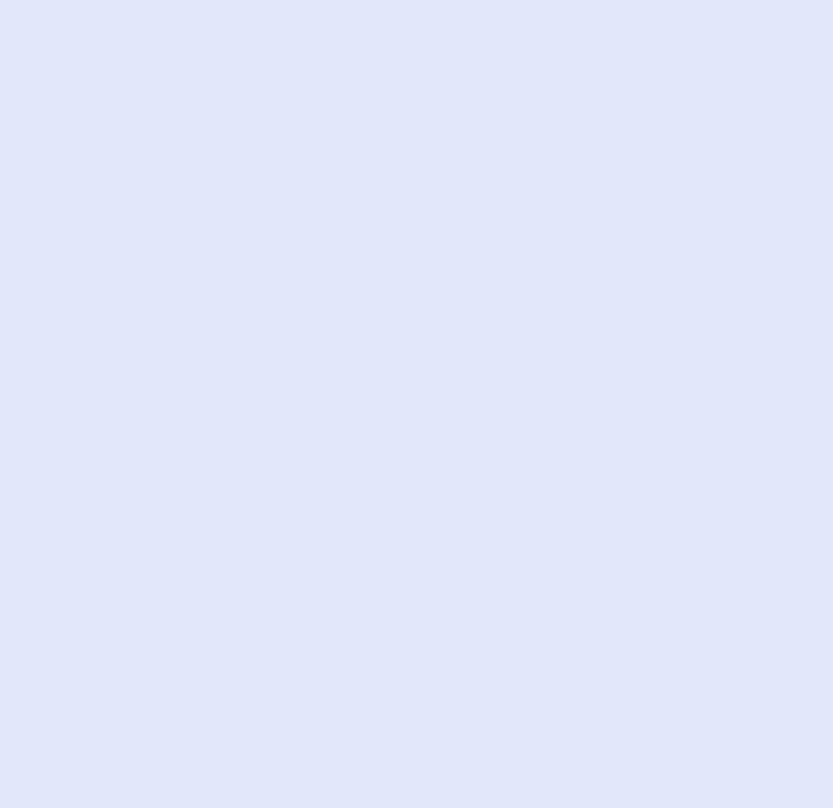
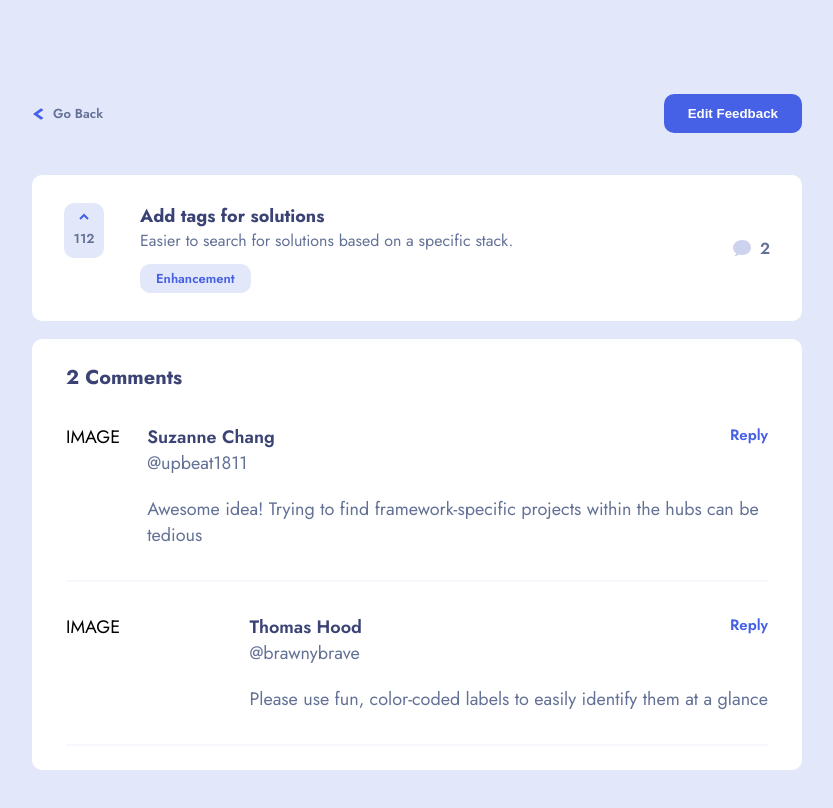
Before and after one commit to jackb14/product-feedback-app, a React (Create React App) app: page /post/1 in a window 1280 px wide. Before the commit this address had no page. Shown: the top 808 px of the page, without its empty margins (223-1056 px from the left). Built offline with nearby package versions, Linux system fonts and the light colour scheme.

Commit message:
add comment thread

```diff
--- a/src/App.js
+++ b/src/App.js
@@ -6,6 +6,7 @@ import JSON_DATA from "./data.json";
 import { Route, Routes } from "react-router-dom";
 import Roadmap from "./pages/Roadmap/Roadmap";
 import AddFeedback from "./pages/Add Feedback/AddFeedback";
+import FeedbackDetail from "./pages/Feedback Detail/FeedbackDetails";
 
 function App() {
   const [data, setData] = useState(JSON_DATA);
@@ -18,8 +19,10 @@ function App() {
       <DataContext.Provider value={value}>
         <Routes>
           <Route path="/" element={<Suggestions />} />
+          <Route path="*" element={<Suggestions />} />
           <Route path="/roadmap" element={<Roadmap />} />
           <Route path="/add-feedback" element={<AddFeedback />} />
+          <Route path="/post/:id" element={<FeedbackDetail />} />
         </Routes>
         <GlobalStyles />
       </DataContext.Provider>
--- a/src/GlobalStyles.js
+++ b/src/GlobalStyles.js
@@ -9,12 +9,11 @@ export const GlobalStyles = createGlobalStyle`
   }
   html {
     font-size: 1.125rem;
-    max-width: 1110px;
-    margin: auto;
     font-family: 'Jost', arial, sans-serif;
   }
   body {
     background-color: #E3E7FA;
+    margin-bottom: 94px;
   }
   input {
     font-family: 'Jost', arial, sans-serif;
--- a/src/pages/Add Feedback/AddFeedback.js
+++ b/src/pages/Add Feedback/AddFeedback.js
@@ -92,6 +92,8 @@ const StyledWrapper = styled.div`
   justify-content: center;
   padding-top: 94px;
   gap: 1.8rem;
+  max-width: 1110px;
+  margin: auto;
 `;
 
 const ButtonWrapper = styled.div`
--- /dev/null
+++ b/src/pages/Feedback Detail/FeedbackDetails.js
@@ -0,0 +1,62 @@
+import { useParams } from "react-router-dom";
+import styled from "styled-components";
+import { CUSTOM_STYLES } from "../../GlobalStyles";
+import GoBack from "../../sharedComponents/GoBack";
+import PrimaryButton from "../../sharedComponents/PrimaryButton";
+import SuggestionCard from "../../sharedComponents/SuggestionCard";
+import { DataContext } from "../../DataContext";
+import { useContext, useState } from "react";
+import CommentThread from "./components/CommentThread";
+
+function FeedbackDetail() {
+  const { id } = useParams();
+  const data = useContext(DataContext);
+  const { productRequests } = data.data;
+
+  const postDetails = productRequests.filter((item) => item.id === Number(id));
+  const { title, description, upvotes, category, comments } = postDetails[0];
+
+  // TODO - handle logic for id greater than available
+
+  return (
+    <>
+      <StyledWrapper>
+        <HeaderWrapper>
+          <GoBack color="dark" />
+          <PrimaryButton color={CUSTOM_STYLES.COLORS.royalBlue}>
+            Edit Feedback
+          </PrimaryButton>
+        </HeaderWrapper>
+        <SuggestionCard
+          noClick={true}
+          key={id}
+          title={title}
+          description={description}
+          category={category}
+          upvotes={upvotes}
+          comments={comments}
+          id={id}
+        />
+        <CommentThread data={data} comments={comments} />
+      </StyledWrapper>
+    </>
+  );
+}
+
+export default FeedbackDetail;
+
+const StyledWrapper = styled.div`
+  display: flex;
+  flex-direction: column;
+  justify-content: center;
+  padding-top: 94px;
+  gap: 1rem;
+  max-width: 770px;
+  margin: auto;
+`;
+
+const HeaderWrapper = styled.div`
+  display: flex;
+  align-items: center;
+  justify-content: space-between;
+`;
--- /dev/null
+++ b/src/pages/Feedback Detail/components/CommentThread.js
@@ -0,0 +1,167 @@
+import styled from "styled-components";
+import { CUSTOM_STYLES } from "../../../GlobalStyles";
+
+function CommentThread({ comments }) {
+  // get total comments and replies
+  const commentsLength = () => {
+    if (comments) {
+      return comments.length;
+    } else {
+      return 0;
+    }
+  };
+
+  const numOfComments = commentsLength();
+
+  const replies = () => {
+    if (numOfComments !== 0) {
+      return comments.map((comment) => {
+        if (comment.replies) {
+          return comment.replies.map((item) => item).length;
+        } else {
+          return 0;
+        }
+      });
+    } else {
+      return [0];
+    }
+  };
+
+  const newArray = replies();
+
+  const totalReplies = newArray.reduce((prev, cur) => prev + cur, 0);
+  const totalCommentsAndReplies = totalReplies + numOfComments;
+
+  // get comments and replies for rendering
+  const commentMap = () =>
+    comments.map((comment, i) => {
+      if (comment.replies) {
+        return (
+          <div key={i}>
+            <OuterWrapper>
+              <p>IMAGE</p>
+              <InnerWrapper>
+                <CommentHeaderWrapper>
+                  <UserWrapper>
+                    <Title>{comment.user.name}</Title>
+                    <TextWrapper>@{comment.user.username}</TextWrapper>
+                  </UserWrapper>
+                  <ReplyText>Reply</ReplyText>
+                </CommentHeaderWrapper>
+                <TextWrapper>{comment.content}</TextWrapper>
+              </InnerWrapper>
+            </OuterWrapper>
+            {comment.replies.map((reply, i) => {
+              return (
+                <ReplyWrapper key={i}>
+                  <OuterWrapper>
+                    <p>IMAGE</p>
+                    <InnerWrapper>
+                      <CommentHeaderWrapper>
+                        <UserWrapper>
+                          <Title>{reply.user.name}</Title>
+                          <TextWrapper>@{reply.user.username}</TextWrapper>
+                        </UserWrapper>
+                        <ReplyText>Reply</ReplyText>
+                      </CommentHeaderWrapper>
+                      <TextWrapper>
+                        <span
+                          style={{
+                            color: CUSTOM_STYLES.COLORS.purple,
+                            fontWeight: 600,
+                          }}
+                        >
+                          @{reply.replyingTo}
+                        </span>{" "}
+                        {reply.content}
+                      </TextWrapper>
+                    </InnerWrapper>
+                  </OuterWrapper>
+                </ReplyWrapper>
+              );
+            })}
+          </div>
+        );
+      } else {
+        return (
+          <NoReplyWrapper key={i}>
+            <OuterWrapper>
+              <p>IMAGE</p>
+              <InnerWrapper>
+                <CommentHeaderWrapper>
+                  <UserWrapper>
+                    <Title>{comment.user.name}</Title>
+                    <TextWrapper>@{comment.user.username}</TextWrapper>
+                  </UserWrapper>
+                  <ReplyText>Reply</ReplyText>
+                </CommentHeaderWrapper>
+                <TextWrapper>{comment.content}</TextWrapper>
+              </InnerWrapper>
+            </OuterWrapper>
+          </NoReplyWrapper>
+        );
+      }
+    });
+
+  return (
+    <>
+      <StyledWrapper>
+        <h2>{totalCommentsAndReplies} Comments</h2>
+        {comments ? commentMap() : "No Comments"}
+      </StyledWrapper>
+    </>
+  );
+}
+
+export default CommentThread;
+
+const StyledWrapper = styled.div`
+  background-color: white;
+  border-radius: ${CUSTOM_STYLES.OTHER.borderRadius};
+  padding: 24px 34px;
+`;
+
+const OuterWrapper = styled.div`
+  display: flex;
+  justify-content: space-between;
+  align-items: flex-start;
+  gap: 1.5rem;
+  padding-bottom: 32px;
+  margin-top: 32px;
+`;
+
+const NoReplyWrapper = styled.div`
+  border-bottom: 2px solid ${CUSTOM_STYLES.COLORS.lightGrey};
+`;
+
+const InnerWrapper = styled.div``;
+
+const CommentHeaderWrapper = styled.div`
+  display: flex;
+  justify-content: space-between;
+  align-items: flex-start;
+`;
+
+const UserWrapper = styled.div`
+  margin-bottom: 20px;
+`;
+
+const Title = styled.p`
+  color: ${CUSTOM_STYLES.COLORS.darkBlue};
+  font-weight: 600;
+`;
+
+const TextWrapper = styled.p`
+  color: ${CUSTOM_STYLES.COLORS.darkGrey};
+`;
+
+const ReplyWrapper = styled.div`
+  margin-left: 45px;
+  margin-bottom: 36px;
+`;
+
+const ReplyText = styled.p`
+  color: ${CUSTOM_STYLES.COLORS.royalBlue};
+  font-weight: 600;
+  font-size: 15px;
+`;
--- a/src/pages/Roadmap/Roadmap.js
+++ b/src/pages/Roadmap/Roadmap.js
@@ -27,6 +27,8 @@ const StyledWrapper = styled.div`
   justify-content: center;
   padding-top: 94px;
   gap: 1.8rem;
+  max-width: 1110px;
+  margin: auto;
 `;
 
 const HeaderWrapper = styled.div`
--- a/src/pages/Suggestions/Suggestions.js
+++ b/src/pages/Suggestions/Suggestions.js
@@ -19,5 +19,7 @@ const StyledWrapper = styled.div`
   display: flex;
   justify-content: center;
   padding-top: 94px;
+  max-width: 1110px;
+  margin: auto;
   gap: 1.8rem;
 `;
--- a/src/pages/Suggestions/components/MainContent.js
+++ b/src/pages/Suggestions/components/MainContent.js
@@ -1,12 +1,12 @@
 import styled from "styled-components";
 import { Body1, CUSTOM_STYLES } from "../../../GlobalStyles";
 import Header from "../../../sharedComponents/Header";
-import SuggestionCard from "./SuggestionCard";
 import suggestionsIcon from "../../../assets/suggestions/icon-suggestions.svg";
 import { DataContext } from "../../../DataContext";
 import { useContext } from "react";
 import LargeCard from "./LargeCard";
 import notFound from "../../../assets/suggestions/illustration-empty.svg";
+import SuggestionCard from "../../../sharedComponents/SuggestionCard";
 
 function MainContent() {
   const data = useContext(DataContext);
@@ -22,6 +22,7 @@ function MainContent() {
         category={item.category}
         upvotes={item.upvotes}
         comments={item.comments}
+        id={item.id}
       />
     ));
 
--- a/src/sharedComponents/CommentCount.js
+++ b/src/sharedComponents/CommentCount.js
@@ -15,7 +15,7 @@ function CommentCount({ comments }) {
     <>
       <StyledWrapper>
         <img src={commentIcon} alt="comment icon" />
-        <Body1>{calculateCommentCount()}</Body1>
+        <Body1 style={{ fontWeight: 600 }}>{calculateCommentCount()}</Body1>
       </StyledWrapper>
     </>
   );
--- a/src/pages/Suggestions/components/SuggestionCard.js
+++ b/src/sharedComponents/SuggestionCard.js
@@ -1,10 +1,19 @@
-import { Body1, CUSTOM_STYLES } from "../../../GlobalStyles";
-import Tag from "../../../sharedComponents/Tag";
+import { Body1, CUSTOM_STYLES } from "../GlobalStyles";
+import Tag from "./Tag";
 import styled from "styled-components";
-import Upvote from "../../../sharedComponents/Upvote";
-import CommentCount from "../../../sharedComponents/CommentCount";
+import Upvote from "./Upvote";
+import CommentCount from "./CommentCount";
+import { Link } from "react-router-dom";
 
-function SuggestionCard({ title, description, category, comments, upvotes }) {
+function SuggestionCard({
+  noClick,
+  title,
+  description,
+  category,
+  comments,
+  upvotes,
+  id,
+}) {
   return (
     <>
       <StyledWrapper>
@@ -16,7 +25,15 @@ function SuggestionCard({ title, description, category, comments, upvotes }) {
             height="55px"
           />
           <div>
-            <h3>{title}</h3>
+            {noClick === true ? (
+              <HeadingWrapper>{title}</HeadingWrapper>
+            ) : (
+              <Link to={`/post/${id}`}>
+                <HeadingWrapper hoverColor={CUSTOM_STYLES.COLORS.royalBlue}>
+                  {title}
+                </HeadingWrapper>
+              </Link>
+            )}
             <Body1>{description}</Body1>
             <MarginWrapper>
               <Tag category={category} />
@@ -55,3 +72,9 @@ const MarginWrapper = styled.div`
   display: flex;
   justify-content: flex-start;
 `;
+
+const HeadingWrapper = styled.h3`
+  &:hover {
+    color: ${(props) => props.hoverColor};
+  }
+`;
```
